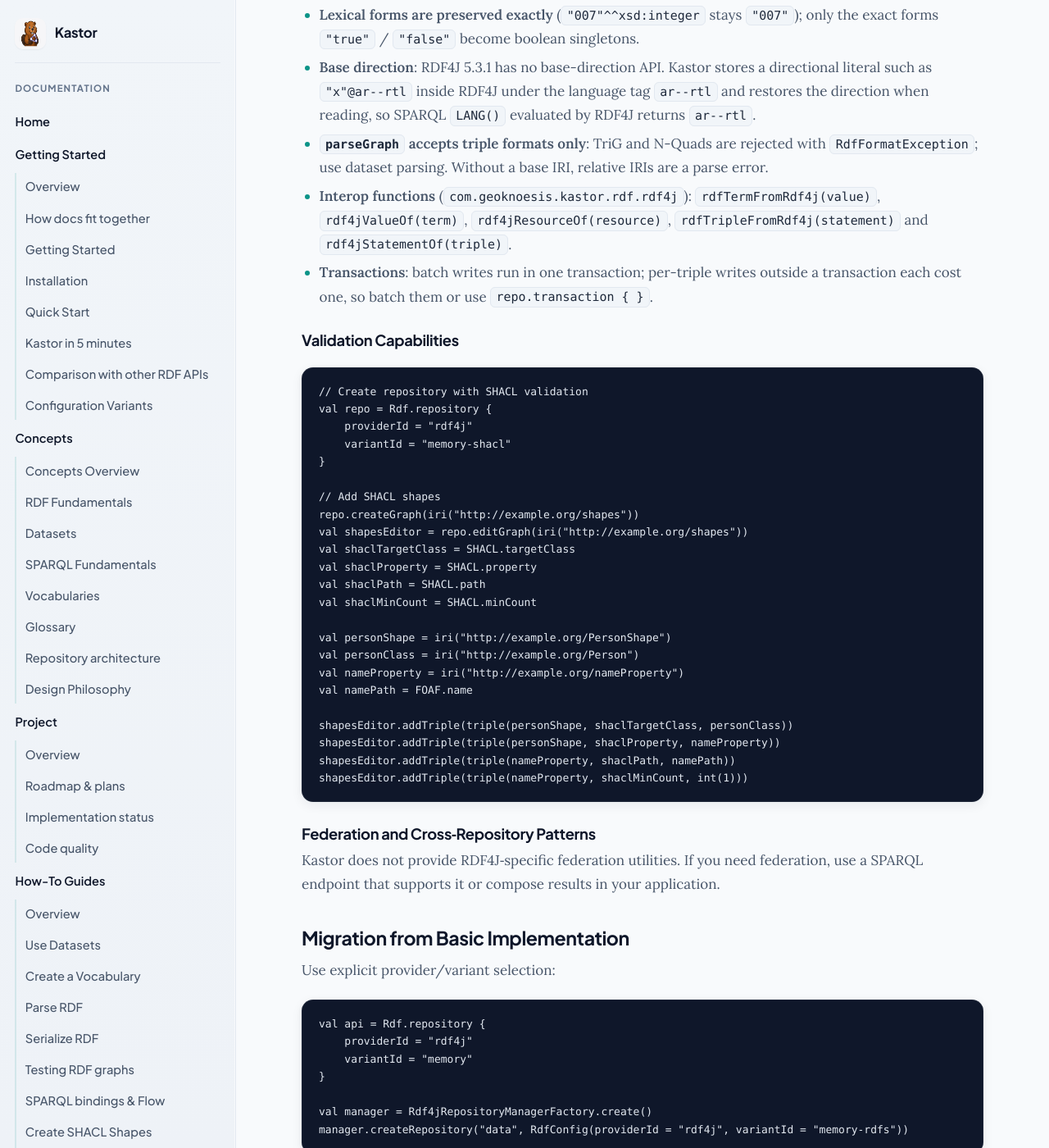
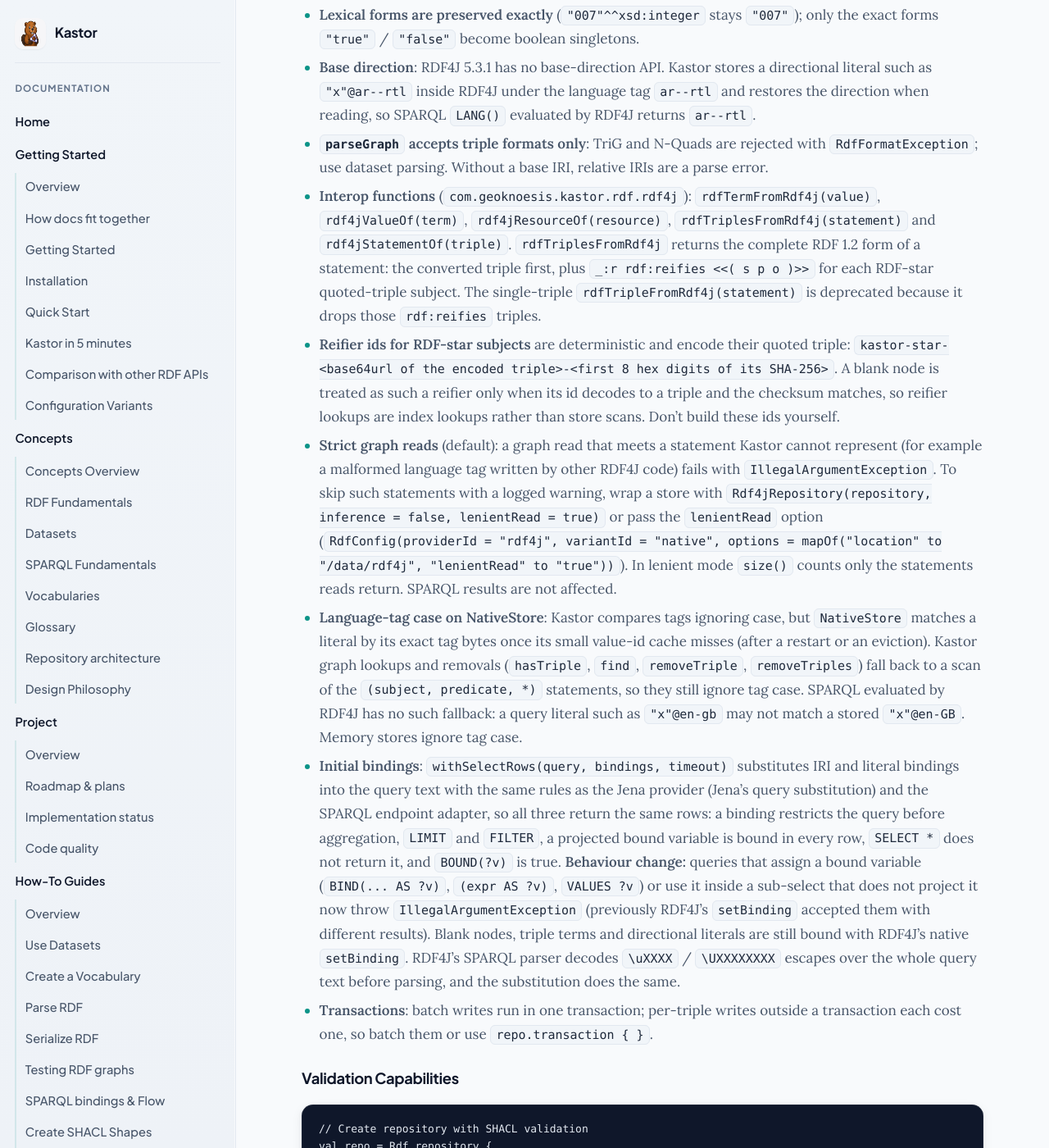
Before and after one commit to geoknoesis/kastor, a Jekyll site: the page built from docs/kastor/providers/rdf4j.md, in a window 1280 px wide and 1400 px high, scrolled down 4130 px. Shown: the whole window at 82% size. Built offline with Jekyll 4.4.1, drawn with Linux system fonts in a browser that asks for light colours; our own code applies the rules of GitHub Pages for plain Markdown files.

Commit message:
docs(providers): strict bridge reads, rdfTriplesFromRdf4j, tag case, reifier ids, RDF4J bindings
Co-Authored-By: Claude Opus 5 (1M context) <noreply@anthropic.com>

```diff
--- a/docs/kastor/providers/rdf4j.md
+++ b/docs/kastor/providers/rdf4j.md
@@ -173,7 +173,11 @@ The RDF4J `RdfReasonerProvider` (`rdf-rdf4j-reasoning`) supports only `ReasonerT
 - **Lexical forms are preserved exactly** (`"007"^^xsd:integer` stays `"007"`); only the exact forms `"true"` / `"false"` become boolean singletons.
 - **Base direction**: RDF4J 5.3.1 has no base-direction API. Kastor stores a directional literal such as `"x"@ar--rtl` inside RDF4J under the language tag `ar--rtl` and restores the direction when reading, so SPARQL `LANG()` evaluated by RDF4J returns `ar--rtl`.
 - **`parseGraph` accepts triple formats only**: TriG and N-Quads are rejected with `RdfFormatException`; use dataset parsing. Without a base IRI, relative IRIs are a parse error.
-- **Interop functions** (`com.geoknoesis.kastor.rdf.rdf4j`): `rdfTermFromRdf4j(value)`, `rdf4jValueOf(term)`, `rdf4jResourceOf(resource)`, `rdfTripleFromRdf4j(statement)` and `rdf4jStatementOf(triple)`.
+- **Interop functions** (`com.geoknoesis.kastor.rdf.rdf4j`): `rdfTermFromRdf4j(value)`, `rdf4jValueOf(term)`, `rdf4jResourceOf(resource)`, `rdfTriplesFromRdf4j(statement)` and `rdf4jStatementOf(triple)`. `rdfTriplesFromRdf4j` returns the complete RDF 1.2 form of a statement: the converted triple first, plus `_:r rdf:reifies <<( s p o )>>` for each RDF-star quoted-triple subject. The single-triple `rdfTripleFromRdf4j(statement)` is deprecated because it drops those `rdf:reifies` triples.
+- **Reifier ids for RDF-star subjects** are deterministic and encode their quoted triple: `kastor-star-<base64url of the encoded triple>-<first 8 hex digits of its SHA-256>`. A blank node is treated as such a reifier only when its id decodes to a triple and the checksum matches, so reifier lookups are index lookups rather than store scans. Don't build these ids yourself.
+- **Strict graph reads** (default): a graph read that meets a statement Kastor cannot represent (for example a malformed language tag written by other RDF4J code) fails with `IllegalArgumentException`. To skip such statements with a logged warning, wrap a store with `Rdf4jRepository(repository, inference = false, lenientRead = true)` or pass the `lenientRead` option (`RdfConfig(providerId = "rdf4j", variantId = "native", options = mapOf("location" to "/data/rdf4j", "lenientRead" to "true"))`). In lenient mode `size()` counts only the statements reads return. SPARQL results are not affected.
+- **Language-tag case on NativeStore**: Kastor compares tags ignoring case, but `NativeStore` matches a literal by its exact tag bytes once its small value-id cache misses (after a restart or an eviction). Kastor graph lookups and removals (`hasTriple`, `find`, `removeTriple`, `removeTriples`) fall back to a scan of the `(subject, predicate, *)` statements, so they still ignore tag case. SPARQL evaluated by RDF4J has no such fallback: a query literal such as `"x"@en-gb` may not match a stored `"x"@en-GB`. Memory stores ignore tag case.
+- **Initial bindings**: `withSelectRows(query, bindings, timeout)` substitutes IRI and literal bindings into the query text with the same rules as the Jena provider (Jena's query substitution) and the SPARQL endpoint adapter, so all three return the same rows: a binding restricts the query before aggregation, `LIMIT` and `FILTER`, a projected bound variable is bound in every row, `SELECT *` does not return it, and `BOUND(?v)` is true. **Behaviour change:** queries that assign a bound variable (`BIND(... AS ?v)`, `(expr AS ?v)`, `VALUES ?v`) or use it inside a sub-select that does not project it now throw `IllegalArgumentException` (previously RDF4J's `setBinding` accepted them with different results). Blank nodes, triple terms and directional literals are still bound with RDF4J's native `setBinding`. RDF4J's SPARQL parser decodes `\uXXXX` / `\UXXXXXXXX` escapes over the whole query text before parsing, and the substitution does the same.
 - **Transactions**: batch writes run in one transaction; per-triple writes outside a transaction each cost one, so batch them or use `repo.transaction { }`.
 
 ### Validation Capabilities
```
Also changed, not shown: docs/kastor/api/api-reference.md (+4 -1 lines), docs/kastor/getting-started/comparisons.md (+2 -1 lines), docs/kastor/getting-started/getting-started.md (+2 -1 lines), docs/kastor/providers/jena.md (+2 -0 lines), README.md, 1 other file.
